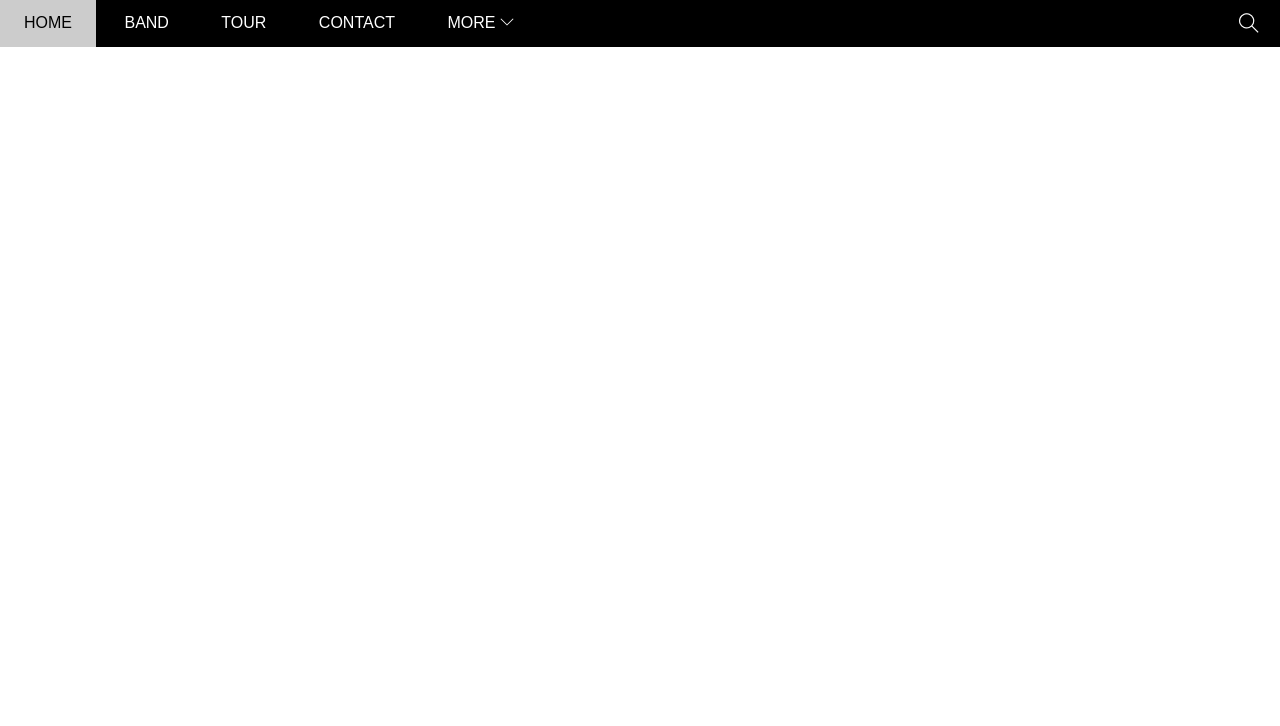
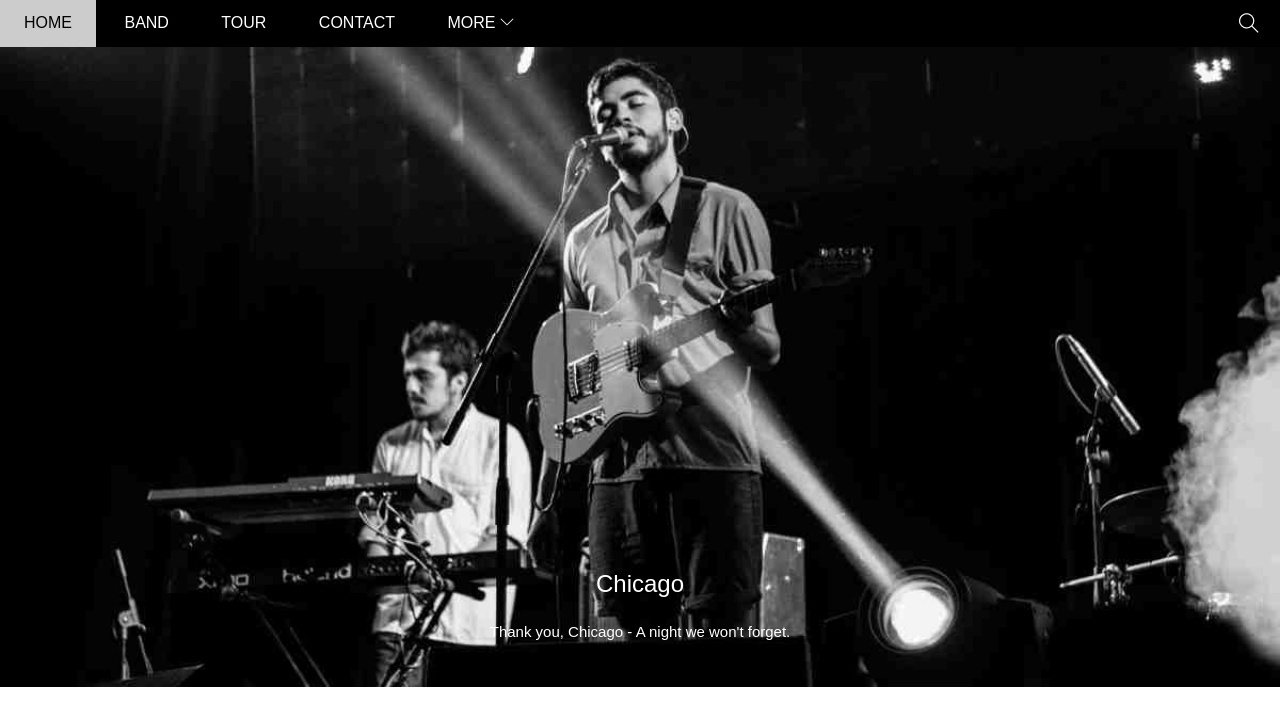
Before and after one commit to hoangns99/html-css-theband, a plain HTML site: page index.html in a window 1280 px wide. Drawn offline with Linux system fonts and the light colour scheme.

Commit message:
finish silder UI

```diff
--- a/assets/css/style.css
+++ b/assets/css/style.css
@@ -35,6 +35,7 @@ html {
     right: 0;
     height: 46.5px;
     background-color: black;
+    z-index: 1;
 }
 
 #nav {
@@ -112,7 +113,31 @@ html {
 }
 
 #slider {
+   position: relative;
    margin-top: 46.5px;
+   padding-top: 50%;
+   background-image: url(/assets/image/slider/slider1.jpg);
+   background-repeat: no-repeat;
+   background-size: cover;
+   background-position: top center;
+}
+
+#slider .text-content {
+    position: absolute;
+    color: white;
+    width: 100%;
+    bottom: 47px;
+    text-align: center;
+}
+
+#slider .text-heading {
+    font-weight: 400;
+    font-size: 24px;
+}
+
+#slider .text-description {
+    font-size: 15px;
+    margin-top: 25px;
 }
 
 #content {
--- a/index.html
+++ b/index.html
@@ -39,6 +39,10 @@
             <!-- Begin Search Button -->
         </div>
         <div id="slider">
+            <div class="text-content">
+                <h3 class="text-heading">Chicago</h3>
+                <div class="text-description">Thank you, Chicago - A night we won't forget.</div>
+            </div>
 
         </div>
         <div id="content">
```
Also changed, not shown: assets/image/slider/slider1.jpg (added).
